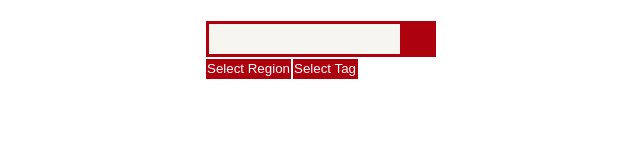
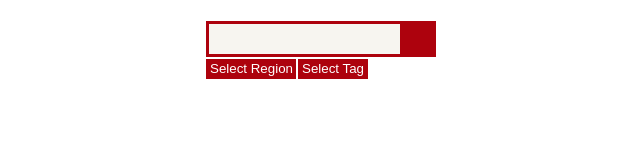
Before and after one commit to hack4impact-utk/appalachian-community-fund, a Next.js app: page /search in a window 1280 px wide. Shown: the part 141-290 px from the top of the page, without its empty margins (319-959 px from the left). Built offline with nearby package versions, Linux system fonts and the light colour scheme.

Commit message:
Update component style

```diff
--- a/components/SearchFilter.module.css
+++ b/components/SearchFilter.module.css
@@ -30,20 +30,13 @@
 
 .select {
   -webkit-appearance:none;
+  appearance: none;
   height: 20px;
+  border: 1px solid #AD020D;
+  background-color: #AD020D;
   margin-top: 2px;
   margin-right: 2px;
-  border: 1px solid #AD020D;
-  background-color: #AD020D;
+  padding: 0 2px 0 3px;
+  border-radius: 0;
   color: white;
 }
-
-
-/*Resize the wrap to see the search bar change!*/
-.wrap{
-  width: 30%;
-  position: absolute;
-  top: 50%;
-  left: 50%;
-  transform: translate(-50%, -50%);
-}
```
